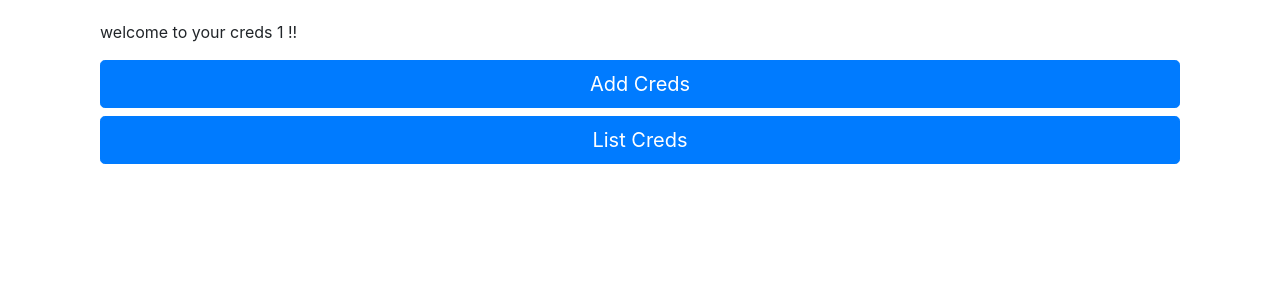
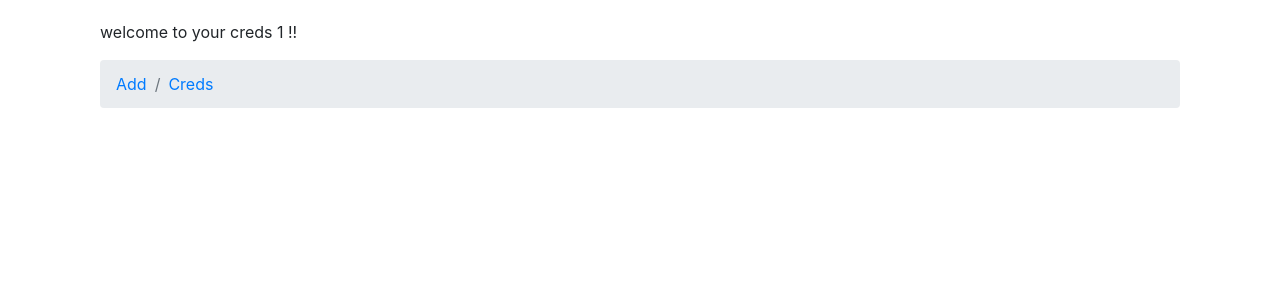
Before and after one commit to codecolonist/exploreforms, an Angular app: page /home/1 in a window 1280 px wide. Shown: the top 300 px of the page. Built offline with nearby package versions, Linux system fonts and the light colour scheme.

Commit message:
added new routes

```diff
--- a/src/app/app.module.ts
+++ b/src/app/app.module.ts
@@ -18,9 +18,10 @@ import { LoginComponent } from './login/login.component';
 import { HomeComponent } from './home/home.component';
 const routes:Routes=[
   {path: "",component:LoginComponent},
+  {path :"home/:lastName",component:HomeComponent,children:[
   {path :"addform",component:FormsComponent},
   {path :"listcred",component:ListcredsComponent},
-  {path :"home/:lastName",component:HomeComponent}
+  ]}
 
 
 ]
--- a/src/app/home/home.component.html
+++ b/src/app/home/home.component.html
@@ -2,12 +2,22 @@
 
   <p>welcome to your creds {{lastName}} !!</p>
 
-    <button type="button"
-            routerLink ="/addform"
-            class="btn btn-primary btn-lg btn-block">Add Creds</button>
-    <button type="button"
-            routerLink ="/listcred"
-            class="btn btn-primary btn-lg btn-block">List Creds</button>
+
+    <nav aria-label="breadcrumb">
+        <ol class="breadcrumb">
+          <li class="breadcrumb-item"><a routerLink ="addform">Add</a></li>
+          <li class="breadcrumb-item"><a routerLink ="listcred">Creds</a></li>
+        </ol>
+      </nav>
+
+
+
+            <br><br>
+
+            <div class="container">
+
+            <router-outlet></router-outlet>
+            </div>
 
 
   </div>
--- a/src/app/login/login.component.html
+++ b/src/app/login/login.component.html
@@ -2,6 +2,9 @@
     <br>
   <h3>Login to Credentials App</h3>
   <br>
+  <div [ngClass]="{'alert':true, 'alert-danger':isError}" role="alert">
+      {{message}}
+    </div>
   <form (ngSubmit)="onSubmit()" #loginStore="ngForm">
       <div class="form-group">
           <label for="email">Email</label>
@@ -13,7 +16,7 @@
           <input ngModel name="password" type="password" #password="ngModel" class="form-control" id="password" [(ngModel)]="model.password">
           <br>
       </div>
-      <button  type="button" class="btn btn-primary" (click)="userLogin(); loginStore.reset()" [routerLink] ="['/home']">Login</button>
+      <button  type="button" class="btn btn-primary" (click)="userLogin(); loginStore.reset()">Login</button>
     </form>
 
   </div>
--- a/src/app/login/login.component.ts
+++ b/src/app/login/login.component.ts
@@ -27,6 +27,8 @@ export class LoginComponent implements OnInit {
   logreq: logRequest;
    logres: loginResponse;
    isLogin: boolean;
+   message:string;
+   isError=false;
 
   constructor(private apiservice : ApiserviceService,
               private router:Router) { }
@@ -50,14 +52,20 @@ export class LoginComponent implements OnInit {
           this.logres=res;
           console.log(this.logres);
 
-          if(this.logres.serviceMessage="Welcome"){
+          if(this.logres.serviceMessage!="Welcome"){
+            this.isError=true;
+            console.log(this.logres.serviceMessage);
+            this.message=this.logres.serviceMessage;
+          }else if(this.logres.serviceMessage==="Welcome"){
             this.router.navigate(["/home",this.logres.lastName]);
+
           }
 
 
         },
         err =>{
-          console.log("error");
+          //console.log(this.logres.serviceMessage);
+          this.message=this.logres.serviceMessage;
         }
 
 
```
